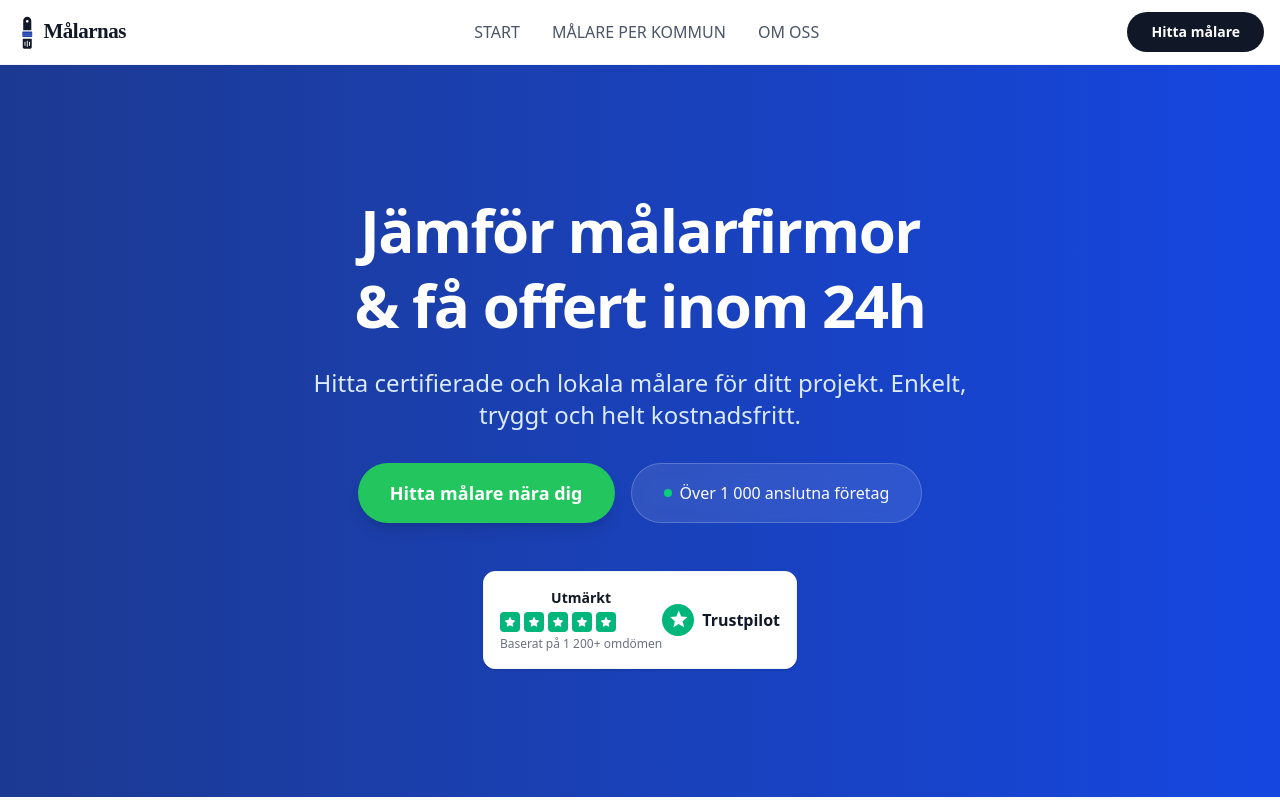
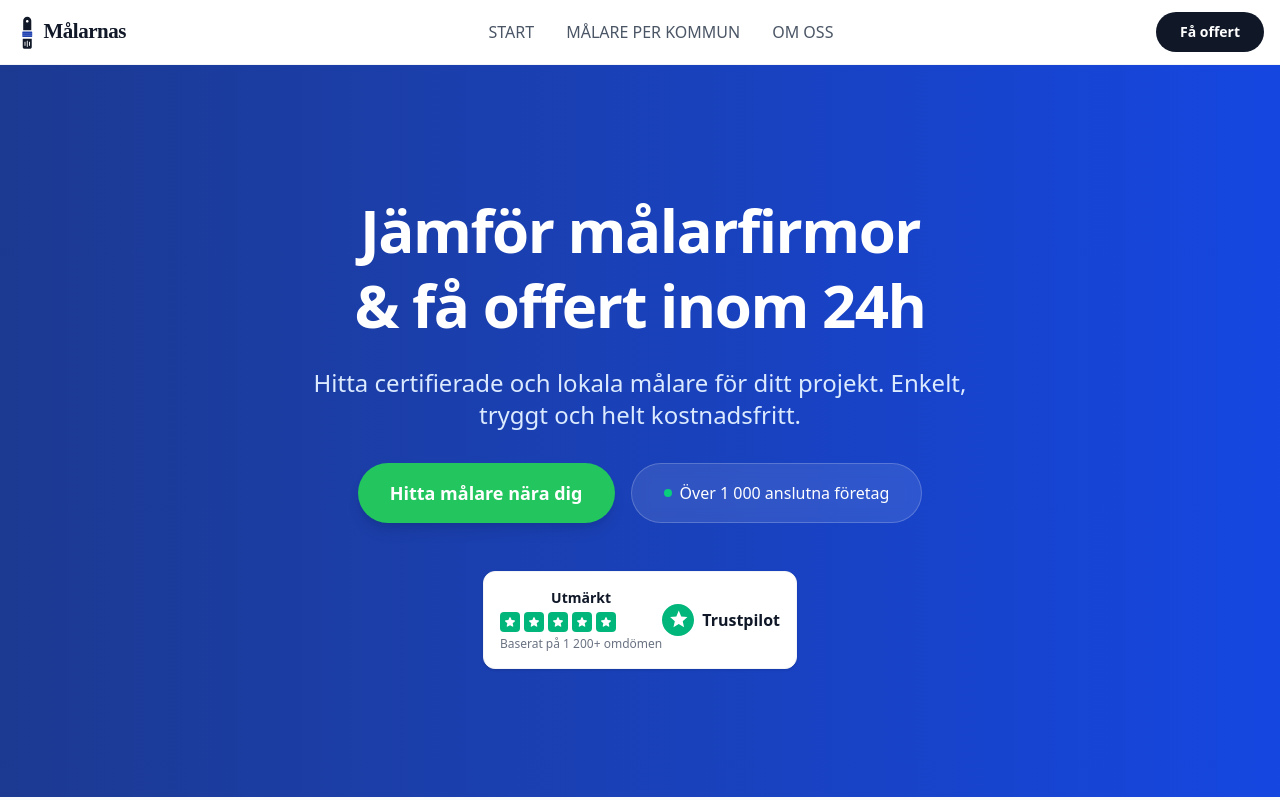
Before and after one commit to Jacobhaf/malarnas-se, a Next.js app: page / in a window 1280 px wide. Shown: the top 800 px of the page. Built offline with nearby package versions, Linux system fonts and the light colour scheme.

Commit message:
chore: update header button text to 'Få offert'

```diff
--- a/src/components/Header.tsx
+++ b/src/components/Header.tsx
@@ -37,7 +37,7 @@ export default function Header() {
                         onClick={openModal}
                         className="hidden sm:block bg-gray-900 hover:bg-gray-800 text-white font-bold py-2.5 px-6 rounded-full text-sm transition-colors"
                     >
-                        Hitta målare
+                        Få offert
                     </button>
                 </div>
             </div >
```
